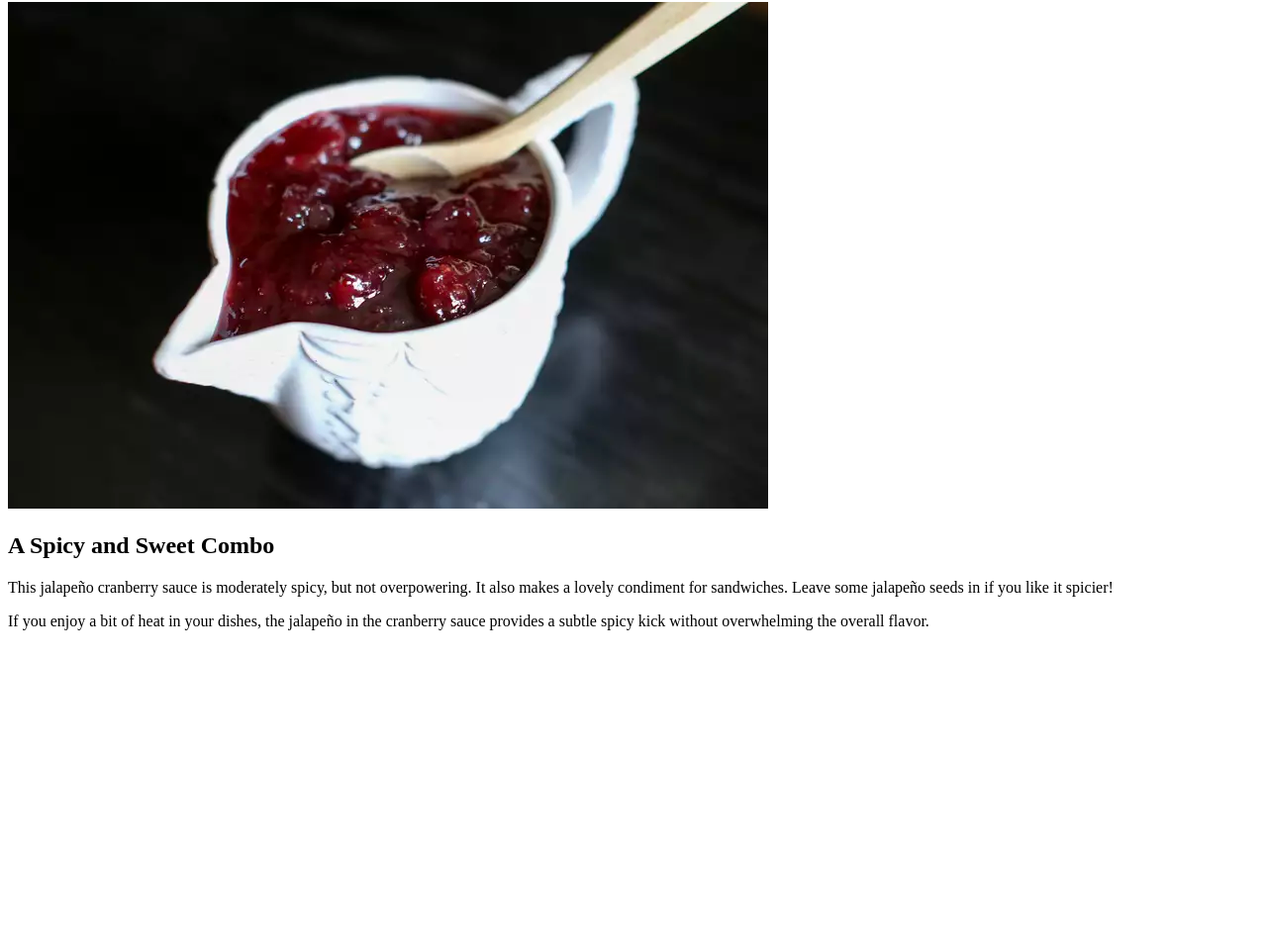
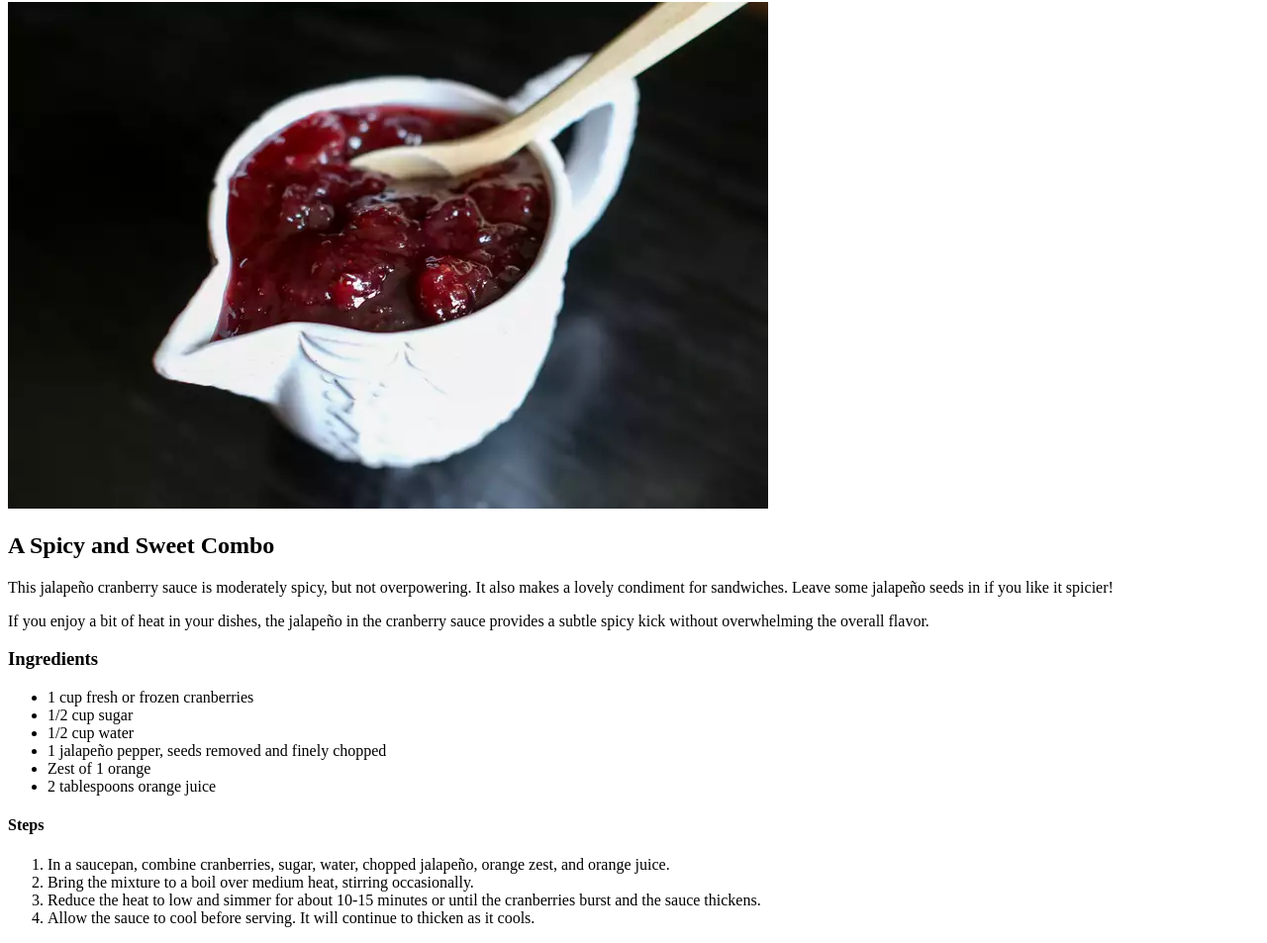
Before and after one commit to cark-rolo/odin-recipes, a plain HTML site: page recipes/cranberry-sauce.html in a window 1280 px wide. Shown: the part 78-1031 px from the top of the page at 99% size. Before the commit the page ends 800 px from the top, so only its background shows below. Drawn offline with Linux system fonts and the light colour scheme.

Commit message:
Add Ingredients and Steps

```diff
--- a/recipes/cranberry-sauce.html
+++ b/recipes/cranberry-sauce.html
@@ -14,6 +14,22 @@
 
     <p>If you enjoy a bit of heat in your dishes, the jalapeño in the cranberry sauce provides a subtle spicy kick without overwhelming the overall flavor.</p>
 
-    <h3></h3>
+    <h3>Ingredients</h3>
+    <ul>
+        <li>1 cup fresh or frozen cranberries</li>
+        <li>1/2 cup sugar</li>
+        <li>1/2 cup water</li>
+        <li>1 jalapeño pepper, seeds removed and finely chopped</li>
+        <li>Zest of 1 orange</li>
+        <li>2 tablespoons orange juice</li>
+    </ul>
+
+    <h4>Steps</h4>
+    <ol>
+        <li>In a saucepan, combine cranberries, sugar, water, chopped jalapeño, orange zest, and orange juice.</li>
+        <li>Bring the mixture to a boil over medium heat, stirring occasionally.</li>
+        <li>Reduce the heat to low and simmer for about 10-15 minutes or until the cranberries burst and the sauce thickens.</li>
+        <li>Allow the sauce to cool before serving. It will continue to thicken as it cools.</li>
+    </ol>
 </body>
 </html>
```
